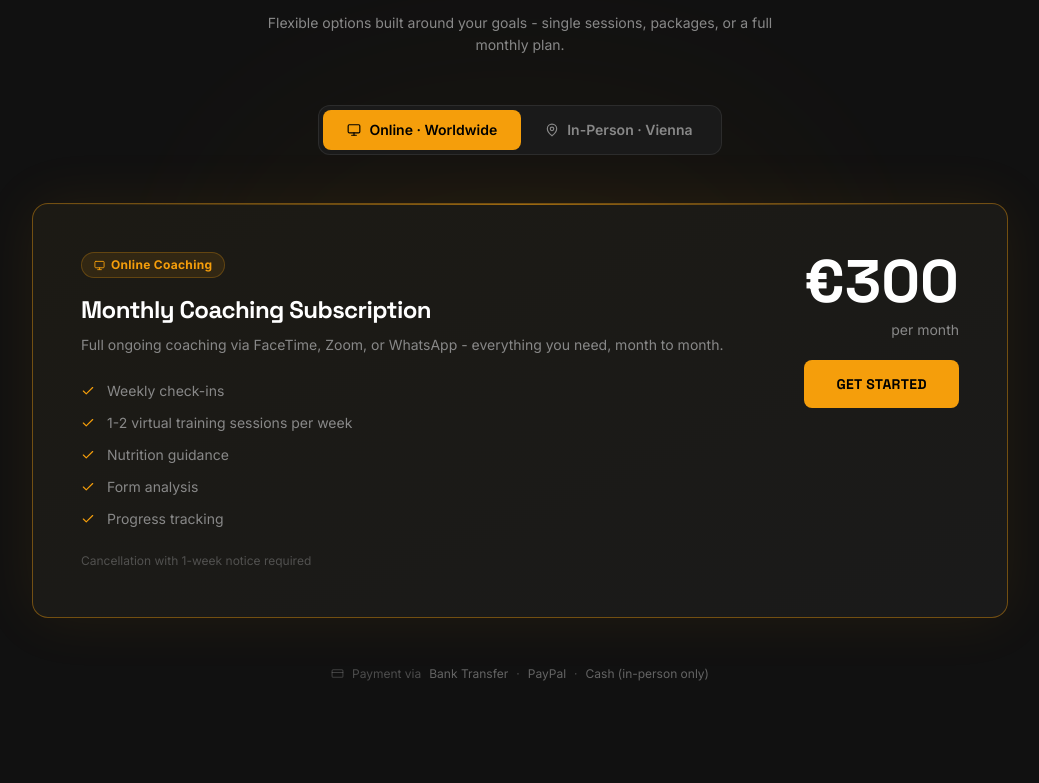
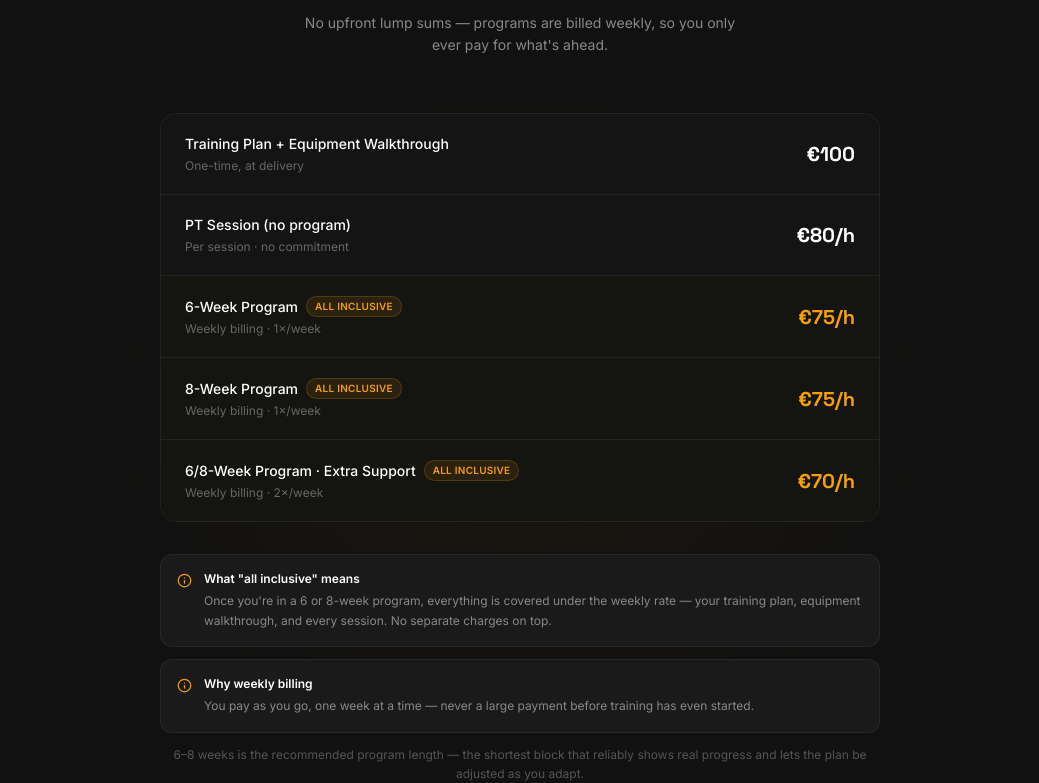
Before and after one commit to spmethod/SPMethod-Next, a Next.js app: page / in a window 1280 px wide. Shown: the part 2757-3540 px from the top of the page, without its empty margins (120-1159 px from the left). Built offline with nearby package versions, Linux system fonts and the light colour scheme.

Commit message:
Replace pricing section with new weekly-billing structure

```diff
--- a/components/sections/PricingSection.tsx
+++ b/components/sections/PricingSection.tsx
@@ -1,25 +1,57 @@
 'use client'
 
-import { useState } from 'react'
-import { motion, AnimatePresence, useReducedMotion } from 'framer-motion'
-import { Check, MapPin, Monitor, CreditCard, Star } from 'lucide-react'
+import { motion } from 'framer-motion'
+import { CreditCard, Info } from 'lucide-react'
 import Link from 'next/link'
 import { useLang } from '@/context/LanguageContext'
 
-type Format = 'online' | 'inperson'
-
 export default function PricingSection() {
-  const [format, setFormat] = useState<Format>('online')
-  const prefersReduced = useReducedMotion()
   const { tr } = useLang()
   const p = tr.pricing
 
+  const rows = [
+    {
+      label: p.planLabel,
+      freq: p.planFreq,
+      price: p.planPrice,
+      highlight: false,
+      badge: null,
+    },
+    {
+      label: p.sessionLabel,
+      freq: p.sessionFreq,
+      price: p.sessionPrice,
+      highlight: false,
+      badge: null,
+    },
+    {
+      label: p.week6Label,
+      freq: p.programFreq1x,
+      price: p.programPrice75,
+      highlight: true,
+      badge: p.allInclusive,
+    },
+    {
+      label: p.week8Label,
+      freq: p.programFreq1x,
+      price: p.programPrice75,
+      highlight: true,
+      badge: p.allInclusive,
+    },
+    {
+      label: p.extraLabel,
+      freq: p.programFreq2x,
+      price: p.programPrice70,
+      highlight: true,
+      badge: p.allInclusive,
+    },
+  ]
+
   return (
     <section id="programs" className="relative overflow-hidden bg-[#111111] py-28">
-      {/* Glow */}
       <div className="pointer-events-none absolute top-1/2 left-1/2 -translate-x-1/2 -translate-y-1/2 w-[600px] h-[400px] rounded-full bg-[#F59E0B] opacity-[0.03] blur-[100px]" aria-hidden="true" />
 
-      <div className="relative z-10 max-w-5xl mx-auto px-6">
+      <div className="relative z-10 max-w-3xl mx-auto px-6">
 
         {/* Header */}
         <motion.div
@@ -27,196 +59,93 @@ export default function PricingSection() {
           whileInView={{ opacity: 1, y: 0 }}
           viewport={{ once: true, margin: '-100px' }}
           transition={{ duration: 0.6 }}
-          className="text-center mb-12"
+          className="text-center mb-14"
         >
           <p className="text-[#F59E0B] text-xs font-semibold uppercase tracking-widest mb-3 font-body">{p.label}</p>
           <h2 className="font-heading font-bold text-4xl md:text-5xl text-white tracking-tight mb-4">
             {p.heading}
           </h2>
-          <p className="text-[#888888] max-w-lg mx-auto font-body text-sm leading-relaxed">
+          <p className="text-[#888888] max-w-md mx-auto font-body text-sm leading-relaxed">
             {p.body}
           </p>
         </motion.div>
 
-        {/* Toggle */}
+        {/* Pricing rows */}
+        <motion.div
+          initial={{ opacity: 0, y: 24 }}
+          whileInView={{ opacity: 1, y: 0 }}
+          viewport={{ once: true, margin: '-80px' }}
+          transition={{ duration: 0.55, delay: 0.1 }}
+          className="rounded-2xl border border-white/[0.08] overflow-hidden mb-8"
+        >
+          {rows.map((row, i) => (
+            <div
+              key={i}
+              className={`flex items-center justify-between gap-4 px-6 py-5 ${
+                i !== rows.length - 1 ? 'border-b border-white/[0.06]' : ''
+              } ${row.highlight ? 'bg-[#141410]' : 'bg-[#141414]'}`}
+            >
+              <div className="flex flex-col gap-1 min-w-0">
+                <div className="flex items-center gap-2 flex-wrap">
+                  <span className="font-body font-medium text-white text-sm">{row.label}</span>
+                  {row.badge && (
+                    <span className="px-2 py-0.5 rounded-full bg-[#F59E0B]/10 text-[#F59E0B] text-[10px] font-semibold font-body border border-[#F59E0B]/20 uppercase tracking-wide">
+                      {row.badge}
+                    </span>
+                  )}
+                </div>
+                <span className="text-[#666666] font-body text-xs">{row.freq}</span>
+              </div>
+              <span className={`font-heading font-bold text-xl whitespace-nowrap flex-shrink-0 ${row.highlight ? 'text-[#F59E0B]' : 'text-white'}`}>
+                {row.price}
+              </span>
+            </div>
+          ))}
+        </motion.div>
+
+        {/* Info boxes */}
+        <motion.div
+          initial={{ opacity: 0, y: 20 }}
+          whileInView={{ opacity: 1, y: 0 }}
+          viewport={{ once: true, margin: '-60px' }}
+          transition={{ duration: 0.5, delay: 0.2 }}
+          className="flex flex-col gap-3 mb-10"
+        >
+          <div className="flex gap-3 p-4 rounded-xl bg-[#1a1a1a] border border-white/[0.06]">
+            <Info size={15} className="text-[#F59E0B] flex-shrink-0 mt-0.5" />
+            <div>
+              <p className="text-white font-body text-xs font-semibold mb-1">{p.allInclusiveTitle}</p>
+              <p className="text-[#888888] font-body text-xs leading-relaxed">{p.allInclusiveBody}</p>
+            </div>
+          </div>
+          <div className="flex gap-3 p-4 rounded-xl bg-[#1a1a1a] border border-white/[0.06]">
+            <Info size={15} className="text-[#F59E0B] flex-shrink-0 mt-0.5" />
+            <div>
+              <p className="text-white font-body text-xs font-semibold mb-1">{p.whyWeeklyTitle}</p>
+              <p className="text-[#888888] font-body text-xs leading-relaxed">{p.whyWeeklyBody}</p>
+            </div>
+          </div>
+          <p className="text-[#555555] font-body text-xs text-center leading-relaxed px-2">
+            {p.programNote}
+          </p>
+        </motion.div>
+
+        {/* CTA */}
         <motion.div
           initial={{ opacity: 0, y: 16 }}
           whileInView={{ opacity: 1, y: 0 }}
-          viewport={{ once: true, margin: '-100px' }}
-          transition={{ duration: 0.5, delay: 0.1 }}
-          className="flex justify-center mb-12"
+          viewport={{ once: true, margin: '-60px' }}
+          transition={{ duration: 0.45, delay: 0.25 }}
+          className="flex flex-col items-center gap-5"
         >
-          <div className="inline-flex bg-[#1a1a1a] rounded-xl p-1 border border-white/[0.08]">
-            {(['online', 'inperson'] as Format[]).map((f) => (
-              <button
-                key={f}
-                onClick={() => setFormat(f)}
-                className={`relative px-6 py-2.5 rounded-lg text-sm font-semibold font-body transition-colors duration-200 ${
-                  format === f ? 'text-black' : 'text-[#888888] hover:text-white'
-                }`}
-              >
-                {format === f && (
-                  <motion.div
-                    layoutId="pricing-pill"
-                    className="absolute inset-0 bg-[#F59E0B] rounded-lg"
-                    transition={{ type: 'spring', stiffness: 380, damping: 32 }}
-                  />
-                )}
-                <span className="relative z-10 flex items-center gap-2">
-                  {f === 'online' ? <Monitor size={14} /> : <MapPin size={14} />}
-                  {f === 'online' ? p.toggleOnline : p.toggleInperson}
-                </span>
-              </button>
-            ))}
-          </div>
-        </motion.div>
-
-        {/* Content */}
-        <AnimatePresence mode="wait">
-
-          {/* -- ONLINE -- */}
-          {format === 'online' && (
-            <motion.div
-              key="online"
-              initial={{ opacity: 0, y: 16 }}
-              animate={{ opacity: 1, y: 0 }}
-              exit={{ opacity: 0, y: -12 }}
-              transition={{ duration: 0.3 }}
-            >
-              {/* Subscription card */}
-              <div className="relative rounded-2xl bg-gradient-to-br from-[#1c1a14] to-[#1a1a1a] border border-[#F59E0B]/40 shadow-[0_0_60px_rgba(245,158,11,0.08)] p-8 md:p-12">
-                <div className="absolute inset-x-0 top-0 h-px bg-gradient-to-r from-transparent via-[#F59E0B]/60 to-transparent rounded-t-2xl" />
-
-                <div className="flex flex-col md:flex-row md:items-start justify-between gap-10">
-                  {/* Left */}
-                  <div className="flex-1">
-                    <span className="inline-flex items-center gap-1.5 px-3 py-1 rounded-full bg-[#F59E0B]/10 text-[#F59E0B] text-xs font-bold font-body tracking-wide border border-[#F59E0B]/25 mb-4">
-                      <Monitor size={11} /> {p.onlineBadge}
-                    </span>
-                    <h3 className="font-heading font-bold text-2xl text-white mb-2 tracking-tight">
-                      {p.onlineTitle}
-                    </h3>
-                    <p className="text-[#888888] font-body text-sm mb-6 leading-relaxed">
-                      {p.onlineBody}
-                    </p>
-
-                    <ul className="flex flex-col gap-3 mb-6">
-                      {p.features.map((f) => (
-                        <li key={f} className="flex items-center gap-3 text-sm font-body text-[#888888]">
-                          <Check size={14} className="flex-shrink-0 text-[#F59E0B]" />
-                          {f}
-                        </li>
-                      ))}
-                    </ul>
-
-                    <p className="text-[#888888]/50 text-xs font-body">
-                      {p.cancel}
-                    </p>
-                  </div>
-
-                  {/* Right  -  price + CTA */}
-                  <div className="flex flex-col items-center md:items-end gap-5 md:min-w-[180px]">
-                    <div className="text-center md:text-right">
-                      <p className="font-heading font-bold text-6xl text-white leading-none">€300</p>
-                      <p className="text-[#888888] font-body text-sm mt-2">{p.perMonth}</p>
-                    </div>
-                    <Link
-                      href="/#contact"
-                      className="w-full md:w-auto inline-flex items-center justify-center px-8 py-3.5 bg-[#F59E0B] text-black font-bold font-heading text-sm rounded-lg uppercase tracking-wide hover:scale-105 hover:shadow-[0_0_24px_rgba(245,158,11,0.45)] transition-all duration-200 whitespace-nowrap"
-                    >
-                      {p.getStarted}
-                    </Link>
-                  </div>
-                </div>
-              </div>
-            </motion.div>
-          )}
-
-          {/* -- IN-PERSON -- */}
-          {format === 'inperson' && (
-            <motion.div
-              key="inperson"
-              initial={{ opacity: 0, y: 16 }}
-              animate={{ opacity: 1, y: 0 }}
-              exit={{ opacity: 0, y: -12 }}
-              transition={{ duration: 0.3 }}
-              className="flex flex-col gap-8"
-            >
-              {/* Location bar */}
-              <div className="flex items-center justify-center gap-2 text-[#888888] text-sm font-body">
-                <MapPin size={14} className="text-[#F59E0B]" />
-                {p.locationBar}
-              </div>
-
-              {/* Single session */}
-              <div className="flex flex-col sm:flex-row items-center justify-center gap-4">
-                <div className="px-8 py-5 rounded-xl bg-[#1a1a1a] border border-white/[0.08] flex items-center gap-6">
-                  <div>
-                    <p className="text-[#888888] font-body text-xs uppercase tracking-widest mb-1">{p.singleSession}</p>
-                    <p className="text-white font-body text-sm">{p.oneHour}</p>
-                  </div>
-                  <p className="font-heading font-bold text-4xl text-white">€70</p>
-                </div>
-              </div>
-
-              {/* Packages */}
-              <div>
-                <p className="text-[#888888] text-xs font-semibold uppercase tracking-widest mb-4 font-body text-center">{p.packagesLabel}</p>
-                <div className="grid grid-cols-2 md:grid-cols-4 gap-4">
-                  {[
-                    { hours: 5,  price: '€340',   perHour: '€68/h' },
-                    { hours: 10, price: '€670',   perHour: '€67/h' },
-                    { hours: 25, price: '€1,625', perHour: '€65/h', popular: true },
-                    { hours: 50, price: '€3,150', perHour: '€63/h' },
-                  ].map((pkg, i) => (
-                    <motion.div
-                      key={pkg.hours}
-                      initial={{ opacity: 0, y: 20 }}
-                      animate={{ opacity: 1, y: 0 }}
-                      transition={{ duration: 0.4, delay: i * 0.07 }}
-                      className={`relative flex flex-col items-center text-center p-6 rounded-xl border transition-all duration-300 ${
-                        pkg.popular
-                          ? 'bg-[#211d10] border-[#F59E0B]/40 shadow-[0_0_30px_rgba(245,158,11,0.08)]'
-                          : 'bg-[#1a1a1a] border-white/[0.08] hover:border-white/20'
-                      }`}
-                    >
-                      {pkg.popular && (
-                        <div className="absolute -top-3 left-1/2 -translate-x-1/2">
-                          <span className="inline-flex items-center gap-1 px-3 py-0.5 rounded-full bg-[#F59E0B] text-black text-[10px] font-bold font-body tracking-wide">
-                            <Star size={8} fill="black" /> {p.bestValue}
-                          </span>
-                        </div>
-                      )}
-                      <p className="text-[#888888] font-body text-xs uppercase tracking-widest mb-2">{pkg.hours}h</p>
-                      <p className="font-heading font-bold text-3xl text-white mb-1">{pkg.price}</p>
-                      <p className="text-[#F59E0B] font-body text-xs">{pkg.perHour}</p>
-                    </motion.div>
-                  ))}
-                </div>
-              </div>
-
-              {/* CTA */}
-              <div className="flex justify-center">
           <Link
             href="/#contact"
             className="inline-flex items-center justify-center px-10 py-4 bg-[#F59E0B] text-black font-bold font-heading text-sm rounded-lg uppercase tracking-wide hover:scale-105 hover:shadow-[0_0_24px_rgba(245,158,11,0.45)] transition-all duration-200"
           >
             {p.bookSession}
           </Link>
-              </div>
-            </motion.div>
-          )}
 
-        </AnimatePresence>
-
-        {/* Payment methods */}
-        <motion.div
-          initial={{ opacity: 0 }}
-          whileInView={{ opacity: 1 }}
-          viewport={{ once: true }}
-          transition={{ delay: 0.3 }}
-          className="mt-12 flex flex-wrap items-center justify-center gap-2 text-[#888888]/50 text-xs font-body"
-        >
+          <div className="flex flex-wrap items-center justify-center gap-2 text-[#888888]/50 text-xs font-body">
             <CreditCard size={13} className="text-[#888888]/40" />
             <span>{p.paymentVia}</span>
             <span className="text-[#888888]/70">{p.bankTransfer}</span>
@@ -224,6 +153,7 @@ export default function PricingSection() {
             <span className="text-[#888888]/70">PayPal</span>
             <span>·</span>
             <span className="text-[#888888]/70">{p.cash}</span>
+          </div>
         </motion.div>
 
       </div>
--- a/lib/translations.ts
+++ b/lib/translations.ts
@@ -51,28 +51,27 @@ export const t = {
     },
     pricing: {
       label: 'Pricing',
-      heading: 'Choose Your Program',
-      body: 'Flexible options built around your goals - single sessions, packages, or a full monthly plan.',
-      toggleOnline: 'Online · Worldwide',
-      toggleInperson: 'In-Person · Vienna',
-      onlineBadge: 'Online Coaching',
-      onlineTitle: 'Monthly Coaching Subscription',
-      onlineBody: 'Full ongoing coaching via FaceTime, Zoom, or WhatsApp - everything you need, month to month.',
-      features: [
-        'Weekly check-ins',
-        '1-2 virtual training sessions per week',
-        'Nutrition guidance',
-        'Form analysis',
-        'Progress tracking',
-      ],
-      cancel: 'Cancellation with 1-week notice required',
-      perMonth: 'per month',
-      getStarted: 'Get Started',
-      locationBar: 'Fitinn (all locations) · Speedfit (Vienna & Klosterneuburg) · Home visits',
-      singleSession: 'Single Session',
-      oneHour: '1 hour',
-      packagesLabel: 'Session Packages',
-      bestValue: 'Best Value',
+      heading: 'Training & Coaching',
+      body: 'No upfront lump sums — programs are billed weekly, so you only ever pay for what\'s ahead.',
+      planLabel: 'Training Plan + Equipment Walkthrough',
+      planFreq: 'One-time, at delivery',
+      planPrice: '€100',
+      sessionLabel: 'PT Session (no program)',
+      sessionFreq: 'Per session · no commitment',
+      sessionPrice: '€80/h',
+      week6Label: '6-Week Program',
+      week8Label: '8-Week Program',
+      extraLabel: '6/8-Week Program · Extra Support',
+      programFreq1x: 'Weekly billing · 1×/week',
+      programFreq2x: 'Weekly billing · 2×/week',
+      programPrice75: '€75/h',
+      programPrice70: '€70/h',
+      allInclusive: 'all inclusive',
+      allInclusiveTitle: 'What "all inclusive" means',
+      allInclusiveBody: 'Once you\'re in a 6 or 8-week program, everything is covered under the weekly rate — your training plan, equipment walkthrough, and every session. No separate charges on top.',
+      whyWeeklyTitle: 'Why weekly billing',
+      whyWeeklyBody: 'You pay as you go, one week at a time — never a large payment before training has even started.',
+      programNote: '6–8 weeks is the recommended program length — the shortest block that reliably shows real progress and lets the plan be adjusted as you adapt.',
       bookSession: 'Book a Session',
       paymentVia: 'Payment via',
       bankTransfer: 'Bank Transfer',
@@ -225,29 +224,28 @@ export const t = {
     },
     pricing: {
       label: 'Preise',
-      heading: 'Wähle dein Programm',
-      body: 'Flexible Optionen nach deinen Zielen — Einzelstunden, Pakete oder ein monatliches Abo.',
-      toggleOnline: 'Online · Weltweit',
-      toggleInperson: 'Vor Ort · Wien',
-      onlineBadge: 'Online Coaching',
-      onlineTitle: 'Monatliches Coaching-Abo',
-      onlineBody: 'Laufendes Coaching per FaceTime, Zoom oder WhatsApp — alles was du brauchst, Monat für Monat.',
-      features: [
-        'Wöchentliche Check-ins',
-        '1-2 virtuelle Trainingseinheiten pro Woche',
-        'Ernährungsberatung',
-        'Technikanalyse',
-        'Fortschrittskontrolle',
-      ],
-      cancel: 'Kündigung mit 1 Woche Vorankündigung möglich',
-      perMonth: 'pro Monat',
-      getStarted: 'Jetzt starten',
-      locationBar: 'Fitinn (alle Standorte) · Speedfit (Wien & Klosterneuburg) · Hausbesuche',
-      singleSession: 'Einzelstunde',
-      oneHour: '1 Stunde',
-      packagesLabel: 'Stundenpakete',
-      bestValue: 'Bestes Angebot',
-      bookSession: 'Stunde buchen',
+      heading: 'Training & Coaching',
+      body: 'Keine Vorauszahlung — Programme werden wöchentlich abgerechnet, du zahlst immer nur was vor dir liegt.',
+      planLabel: 'Trainingsplan + Geräteeinführung',
+      planFreq: 'Einmalig, bei Übergabe',
+      planPrice: '€100',
+      sessionLabel: 'PT-Einheit (ohne Plan)',
+      sessionFreq: 'Pro Einheit · keine Bindung',
+      sessionPrice: '€80/h',
+      week6Label: '6-Wochen-Programm',
+      week8Label: '8-Wochen-Programm',
+      extraLabel: '6/8-Wochen-Programm · Extra Support',
+      programFreq1x: 'Wöchentlich · 1×/Woche',
+      programFreq2x: 'Wöchentlich · 2×/Woche',
+      programPrice75: '€75/h',
+      programPrice70: '€70/h',
+      allInclusive: 'all inclusive',
+      allInclusiveTitle: 'Was "all inclusive" bedeutet',
+      allInclusiveBody: 'Sobald du in einem 6- oder 8-Wochen-Programm bist, ist alles im Wochenpreis drin — Trainingsplan, Geräteeinführung und jede Einheit. Keine extra Kosten obendrauf.',
+      whyWeeklyTitle: 'Warum wöchentliche Abrechnung',
+      whyWeeklyBody: 'Du zahlst Woche für Woche — nie eine große Summe bevor das Training überhaupt angefangen hat.',
+      programNote: '6–8 Wochen ist die empfohlene Länge — der kürzeste Block, der wirklich messbare Fortschritte zeigt und den Plan laufend anpassen lässt.',
+      bookSession: 'Einheit buchen',
       paymentVia: 'Bezahlung per',
       bankTransfer: 'Banküberweisung',
       cash: 'Bar (nur vor Ort)',
```
Lines whose indentation alone changed are shown as unchanged.
